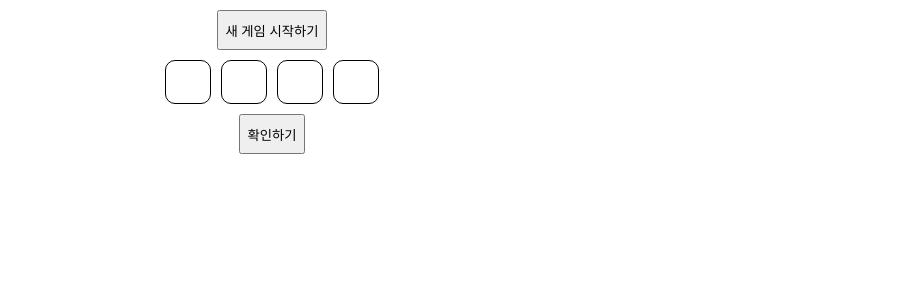
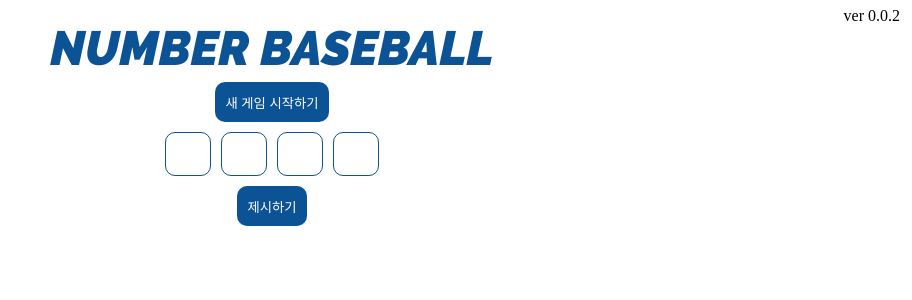
Before and after one commit to constate/number_baseball, a React (Create React App) app: page / in a window 1280 px wide. Shown: the top 300 px of the page, without its empty margins (368-1280 px from the left). Built offline with nearby package versions, Linux system fonts and the light colour scheme.

Commit message:
feat : FUNC & CSS. VER - 0.0.2
- Header add
- Font add
- onKeyup move focus event add
- more

```diff
--- a/public/index.html
+++ b/public/index.html
@@ -10,6 +10,9 @@
       content="Web site created using create-react-app"
     />
     <link rel="apple-touch-icon" href="%PUBLIC_URL%/logo192.png" />
+    <link rel="preconnect" href="https://fonts.googleapis.com">
+    <link rel="preconnect" href="https://fonts.gstatic.com" crossorigin>
+    <link href="https://fonts.googleapis.com/css2?family=Raleway:ital,wght@1,900&display=swap" rel="stylesheet">
     <!--
       manifest.json provides metadata used when your web app is installed on a
       user's mobile device or desktop. See https://developers.google.com/web/fundamentals/web-app-manifest/
--- /dev/null
+++ b/src/components/Header.js
@@ -0,0 +1,32 @@
+import React from 'react';
+import styled from 'styled-components';
+
+const HeaderTitle = styled.h1`
+    font-size: 48px;
+    font-weight: bold;
+    color: #0b5394;
+    margin-top: 24px;
+    font-family: 'Raleway', sans-serif;
+`;
+
+const VersionTitle = styled.p`
+    position: absolute;
+    top: 8px;
+    right: 12px;
+
+`;
+
+const Header = () => {
+    return (
+        <>
+            <VersionTitle>
+                ver 0.0.2
+            </VersionTitle>
+            <HeaderTitle>
+                NUMBER BASEBALL
+            </HeaderTitle>
+        </>
+    );
+};
+
+export default Header;
--- a/src/pages/Main.js
+++ b/src/pages/Main.js
@@ -1,17 +1,29 @@
+import { logDOM } from '@testing-library/react';
 import React from 'react';
 import { useState, useEffect } from 'react';
 import styled from 'styled-components';
 
+import Header from '../components/Header';
+
 const Button = styled.button`
     margin: 10px;
     width: max-content;
+    border: none;
+    border-radius: 10px;
+    background-color: #0b5394;
+    padding: 10px;
+    color: #FFFFFF;
     height: 40px;
+    cursor: pointer;
+    &:active {
+        scale: 0.98;
+    }
 `;
 const SingleNumberInput = styled.input`
     width : 40px;
     height: 40px;
     border-radius: 10px;
-    border: 1px solid black;
+    border: 1px solid #0b5394;
     text-align: center;
     outline: none;
     & + & {
@@ -21,16 +33,15 @@ const SingleNumberInput = styled.input`
 
 const ResultWrap = styled.div`
     width: 300px;
-    height: 800px;
+    /* height: 800px; */
     padding: 20px;
-    /* border: 1px solid #000000; */
     margin: 0 auto;
 `;
 
 const ResultBox = styled.div`
     width: 100%;
     height: 100px;
-    border: 1px solid;
+    border: 1px solid #0b5394;
     border-radius: 10px;
     padding: 10px;
     box-sizing: border-box;
@@ -79,6 +90,8 @@ const Main = () => {
             const resultSet = new Set(resultArray);
             resultArray = Array.from(resultSet);
         }
+        const inputElement = document.getElementsByName('number_1')[0];
+        inputElement.focus();
         return resultArray;
     }
 
@@ -109,8 +122,27 @@ const Main = () => {
         }
     }
 
+    const numberChangeMoveEvent = (event) => {
+        const inputElement = document.getElementsByName(event.target.name[0]);
+        inputElement.value = event.target.value;
+
+        if (event.keyCode === 8) {
+            if (event.target.value.length !== event.target.maxLength && event.target.previousElementSibling) {
+                event.target.previousElementSibling.focus();
+            }
+            return;
+        }
+
+        if (event.target.value.length === event.target.maxLength && event.target.nextElementSibling) {
+            event.target.nextElementSibling.focus();
+        }
+    }
+
+    const handleFocus = (event) => event.target.select();
+
     return (
         <div>
+            <Header />
             <Button type="" onClick={() => setNumber(makeRandomNumber)}>
                 새 게임 시작하기
             </Button>
@@ -121,21 +153,29 @@ const Main = () => {
                 입력칸 초기화
             </button> */}
             <div>
-                <SingleNumberInput maxLength={1} min="0" onChange={(event) => {
+                <SingleNumberInput name='number_1' autoComplete="off" maxLength={1} min="0" onFocus={handleFocus} onKeyUp={(event) => {
+                    numberChangeMoveEvent(event);
+                }} onChange={(event) => {
                     setFirstInputNumber(`${event.target.value}`);
                 }} value={firstInputNumber}/>
-                <SingleNumberInput maxLength={1} min="0" onChange={(event) => {
+                <SingleNumberInput name='number_2' autoComplete="off" maxLength={1} min="0" onFocus={handleFocus} onKeyUp={(event) => {
+                    numberChangeMoveEvent(event);
+                }} onChange={(event) => {
                     setSecondInputNumber(`${event.target.value}`);
                 }} value={secondInputNumber}/>
-                <SingleNumberInput maxLength={1} min="0" onChange={(event) => {
+                <SingleNumberInput name='number_3' autoComplete="off" maxLength={1} min="0" onFocus={handleFocus} onKeyUp={(event) => {
+                    numberChangeMoveEvent(event);
+                }} onChange={(event) => {
                     setThirdInputNumber(`${event.target.value}`);
                 }} value={thirdInputNumber}/>
-                <SingleNumberInput maxLength={1} min="0" onChange={(event) => {
+                <SingleNumberInput name='number_4' autoComplete="off" maxLength={1} min="0" onFocus={handleFocus} onKeyUp={(event) => {
+                    numberChangeMoveEvent(event);
+                }} onChange={(event) => {
                     setFourthInputNumber(`${event.target.value}`);
                 }} value={fourthInputNumber}/>
             </div>
             <div>
-                <Button type="" onClick={() => {
+                <Button type="" id='proposal-btn' onClick={() => {
                     if (isEnding) {
                         alert('승리하였습니다 새 게임을 시작하기를 눌러주세요');
                         return;
@@ -169,9 +209,11 @@ const Main = () => {
                                 value : resultString
                             }
                         ]);
+                        const inputElement = document.getElementsByName('number_1')[0];
+                        inputElement.focus();
                     }
                 }}>
-                    확인하기
+                    제시하기
                 </Button>
             </div>
             <ResultWrap>
```
